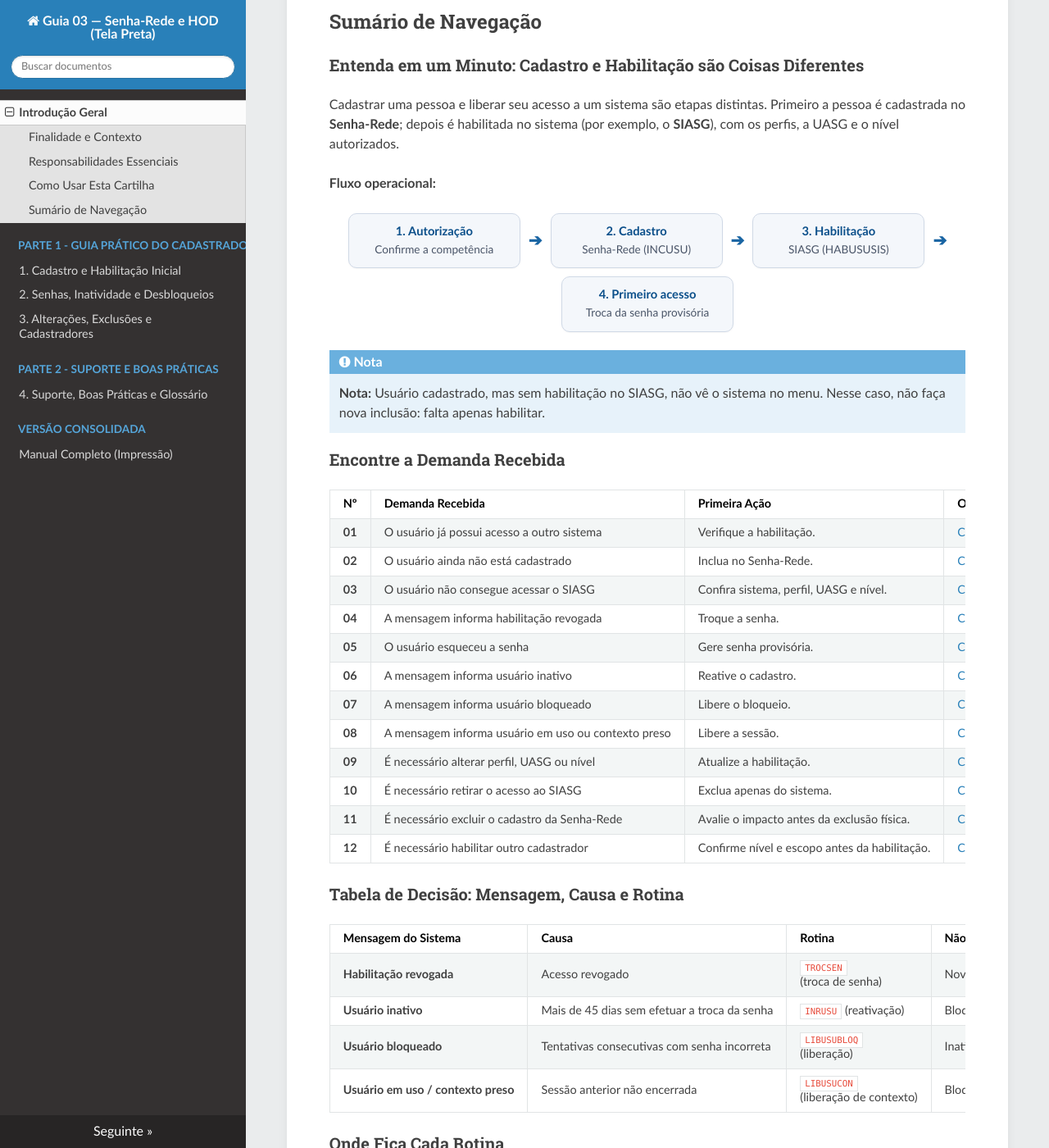
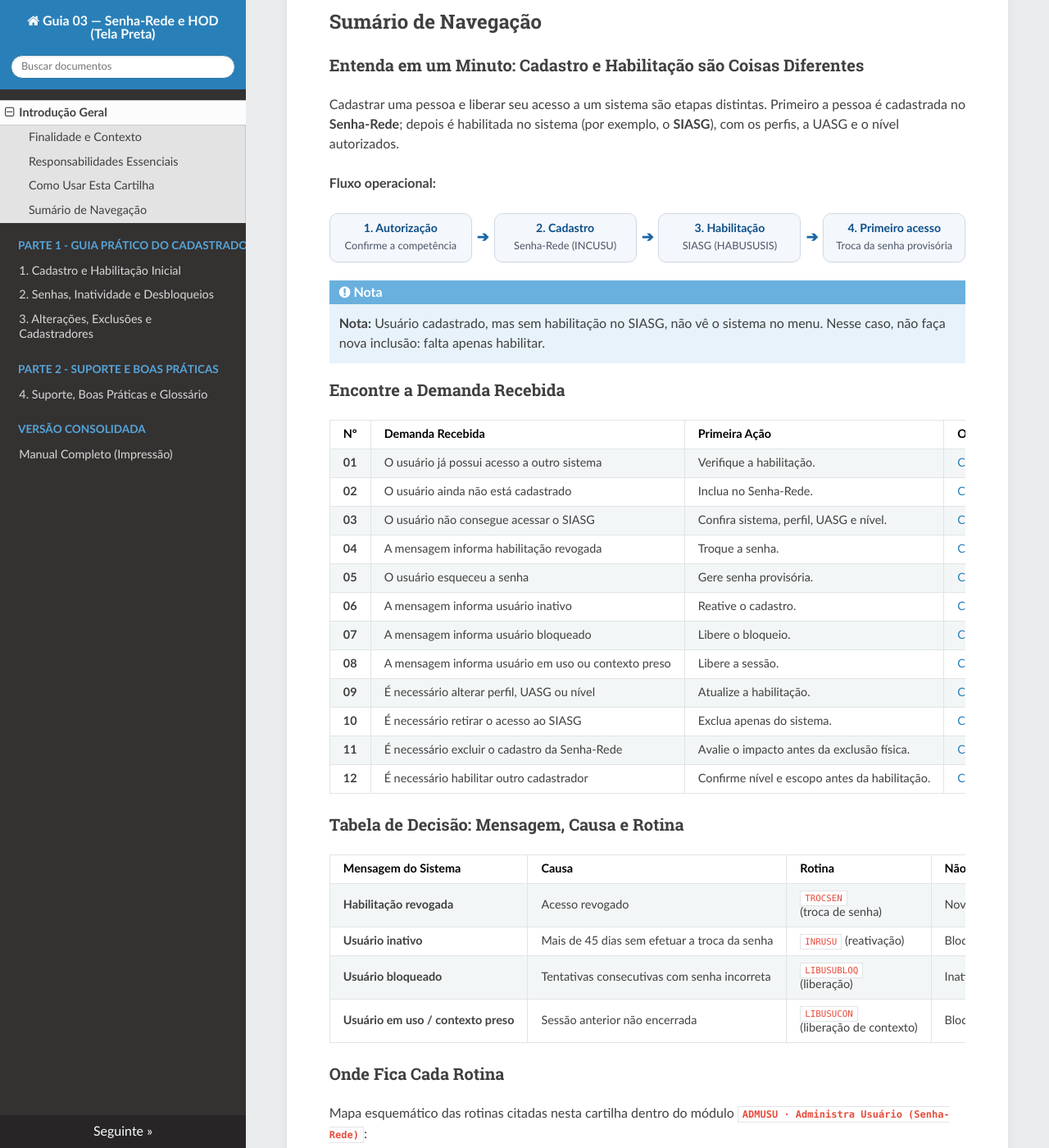
Before and after one commit to siqueiraazevedo2013-cloud/Tutorial-Guia-03-Senha-Rede-HOD, an MkDocs documentation site: the page built from docs/index.md, in a window 1280 px wide and 1400 px high, scrolled down 1179 px. Shown: the whole window at 82% size. Built offline with MkDocs 1.6.1, drawn with Linux system fonts in a browser that asks for light colours; nearby versions of some CDN libraries.

Commit message:
Refactor fluxograma-etapas styles for better layout

```diff
--- a/docs/css/extra.css
+++ b/docs/css/extra.css
@@ -97,24 +97,24 @@
 }
 
 /* =========================================================
-   FLUXOGRAMA DE ETAPAS HORIZONTAL (ESTILO GUIA — DELOG)
+   FLUXOGRAMA DE ETAPAS HORIZONTAL — EM UMA LINHA SÓ
    ========================================================= */
 .fluxograma-etapas {
     display: flex;
-    flex-wrap: wrap;
+    flex-wrap: nowrap; /* Impede que o 4º cartão quebre para a linha de baixo */
     align-items: stretch;
-    justify-content: center;
-    gap: 10px;
+    justify-content: space-between;
+    gap: 6px;
     margin: 22px 0;
 }
 
 .fluxo-card {
-    flex: 1 1 170px;
-    max-width: 210px;
+    flex: 1 1 0; /* Faz os 4 cartões dividirem o espaço igualmente */
+    min-width: 0;
     background-color: #f4f7fb;
     border: 1px solid #d0d9e6;
     border-radius: 10px;
-    padding: 12px 14px;
+    padding: 10px 8px;
     text-align: center;
     display: flex;
     flex-direction: column;
@@ -125,16 +125,16 @@
 .fluxo-card strong {
     display: block;
     color: #0b4f8a;
-    font-size: 0.92em;
+    font-size: 0.88em;
     margin-bottom: 4px;
-    line-height: 1.3;
+    line-height: 1.25;
 }
 
 .fluxo-card span {
     display: block;
     color: #4a5568;
-    font-size: 0.85em;
-    line-height: 1.35;
+    font-size: 0.80em;
+    line-height: 1.3;
 }
 
 .fluxo-seta {
@@ -142,20 +142,22 @@
     align-items: center;
     justify-content: center;
     color: #1a65a3;
-    font-size: 1.25em;
+    font-size: 1.1em;
     font-weight: bold;
     user-select: none;
+    flex-shrink: 0;
 }
 
-/* Ajuste responsivo para telas menores (celular/tablet) */
+/* No celular/tablet, continua empilhando para não cortar o texto */
 @media (max-width: 768px) {
     .fluxograma-etapas {
+        flex-wrap: wrap;
         flex-direction: column;
         align-items: center;
     }
     .fluxo-card {
         width: 100%;
-        max-width: 100%;
+        flex: none;
     }
     .fluxo-seta {
         transform: rotate(90deg);
```
